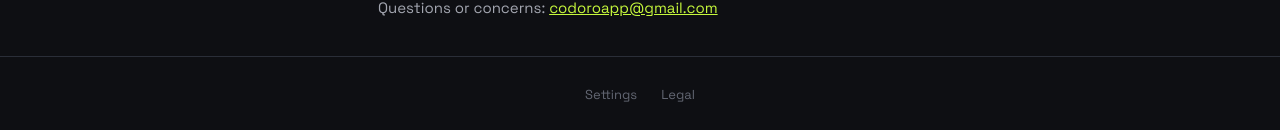
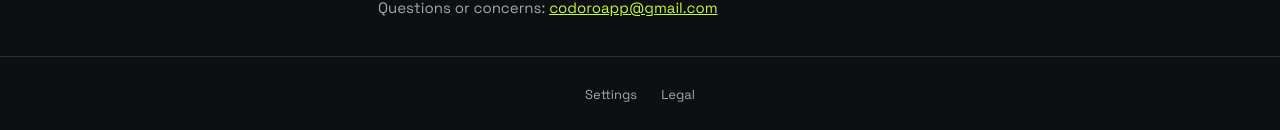
Before and after one commit to codoro-app/codoro, a React (Vite) app: page /legal in a window 1280 px wide. Shown: the part 897-1027 px from the top of the page. Built offline with nearby package versions, Linux system fonts and the light colour scheme; no server answers.

Commit message:
fix: footer link contrast (AA) + brand-link accessible-name mismatch

```diff
--- a/src/app/AppShell.tsx
+++ b/src/app/AppShell.tsx
@@ -80,7 +80,7 @@ export function AppShell({ children }: AppShellProps) {
         <Link
           href="/"
           className="flex items-center gap-2 min-h-11 py-2 bg-transparent no-underline cursor-pointer"
-          aria-label="Home"
+          aria-label="Codoro — Home"
         >
           <div
             className="flex items-center justify-center w-7 h-7 flex-none rounded-sm bg-accent text-accent-ink font-mono font-bold text-md"
@@ -113,13 +113,13 @@ export function AppShell({ children }: AppShellProps) {
       <footer className="flex justify-center p-4 pb-[calc(var(--bottom-nav-height)+env(safe-area-inset-bottom)+var(--space-4))] lg:pb-4 border-t border-border lg:col-span-full">
         <Link
           href={ROUTES.settings.path}
-          className="min-h-11 px-3 py-2 bg-transparent text-text-2 text-sm no-underline cursor-pointer inline-flex items-center"
+          className="min-h-11 px-3 py-2 bg-transparent text-text-1 text-sm no-underline cursor-pointer inline-flex items-center"
         >
           Settings
         </Link>
         <Link
           href={ROUTES.legal.path}
-          className="min-h-11 px-3 py-2 bg-transparent text-text-2 text-sm no-underline cursor-pointer inline-flex items-center"
+          className="min-h-11 px-3 py-2 bg-transparent text-text-1 text-sm no-underline cursor-pointer inline-flex items-center"
         >
           Legal
         </Link>
```
Also changed, not shown: 1 other file (tests, documents, lock files or other folders).
